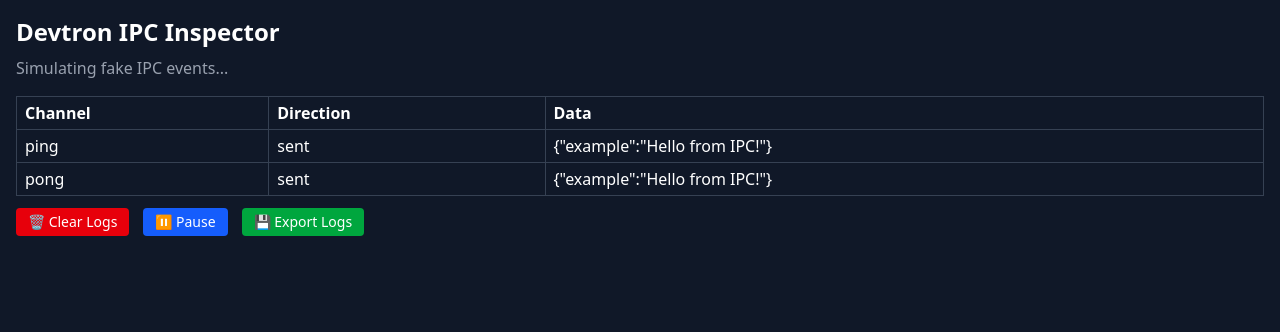
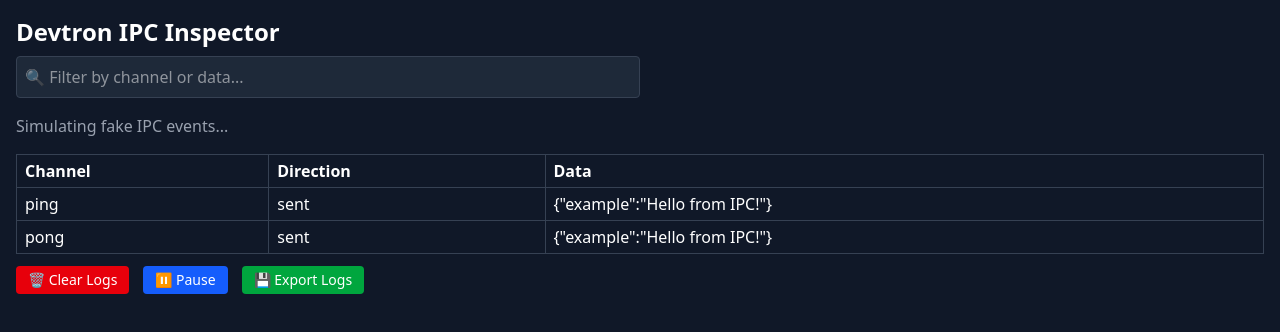
Before and after one commit to NikkiAung/DevTron-Prototype, a React (Vite) app: page / in a window 1280 px wide. Shown: the top 332 px of the page. Built offline with nearby package versions, Linux system fonts and the light colour scheme.

Commit message:
develop: search bar func

```diff
--- a/src/App.jsx
+++ b/src/App.jsx
@@ -4,6 +4,7 @@
 function App() {
   const [events, setEvents] = useState([]);
   const [paused, setPaused] = useState(false);
+  const [search, setSearch] = useState("");
 
   // Simulate receiving IPC events every 2 seconds
   useEffect(() => {
@@ -24,8 +25,14 @@
   return (
     <div className="bg-gray-900 text-white min-h-screen p-4">
       <h1 className="text-2xl font-bold mb-2">Devtron IPC Inspector</h1>
+      <input
+        type="text"
+        placeholder="🔍 Filter by channel or data..."
+        value={search}
+        onChange={(e) => setSearch(e.target.value)}
+        className="w-full sm:w-1/2 mb-4 p-2 rounded bg-gray-800 text-white border border-gray-700 outline-none"
+      />
       <p className="text-gray-400">Simulating fake IPC events...</p>
-
       <table className="mt-4 w-full text-left table-auto border-collapse border border-gray-700">
         <thead>
           <tr>
@@ -35,7 +42,13 @@
           </tr>
         </thead>
         <tbody>
-          {events.map((event) => (
+          {events
+            .filter(
+              (event) =>
+                event.channel.toLowerCase().includes(search.toLowerCase()) ||
+                event.data.toLowerCase().includes(search.toLowerCase())
+            )
+            .map((event) => (
               <tr key={event.id}>
                 <td className="border border-gray-700 px-2 py-1">
                   {event.channel}
@@ -43,7 +56,9 @@
                 <td className="border border-gray-700 px-2 py-1">
                   {event.direction}
                 </td>
-              <td className="border border-gray-700 px-2 py-1">{event.data}</td>
+                <td className="border border-gray-700 px-2 py-1">
+                  {event.data}
+                </td>
               </tr>
             ))}
         </tbody>
```
Lines whose indentation alone changed are shown as unchanged.
